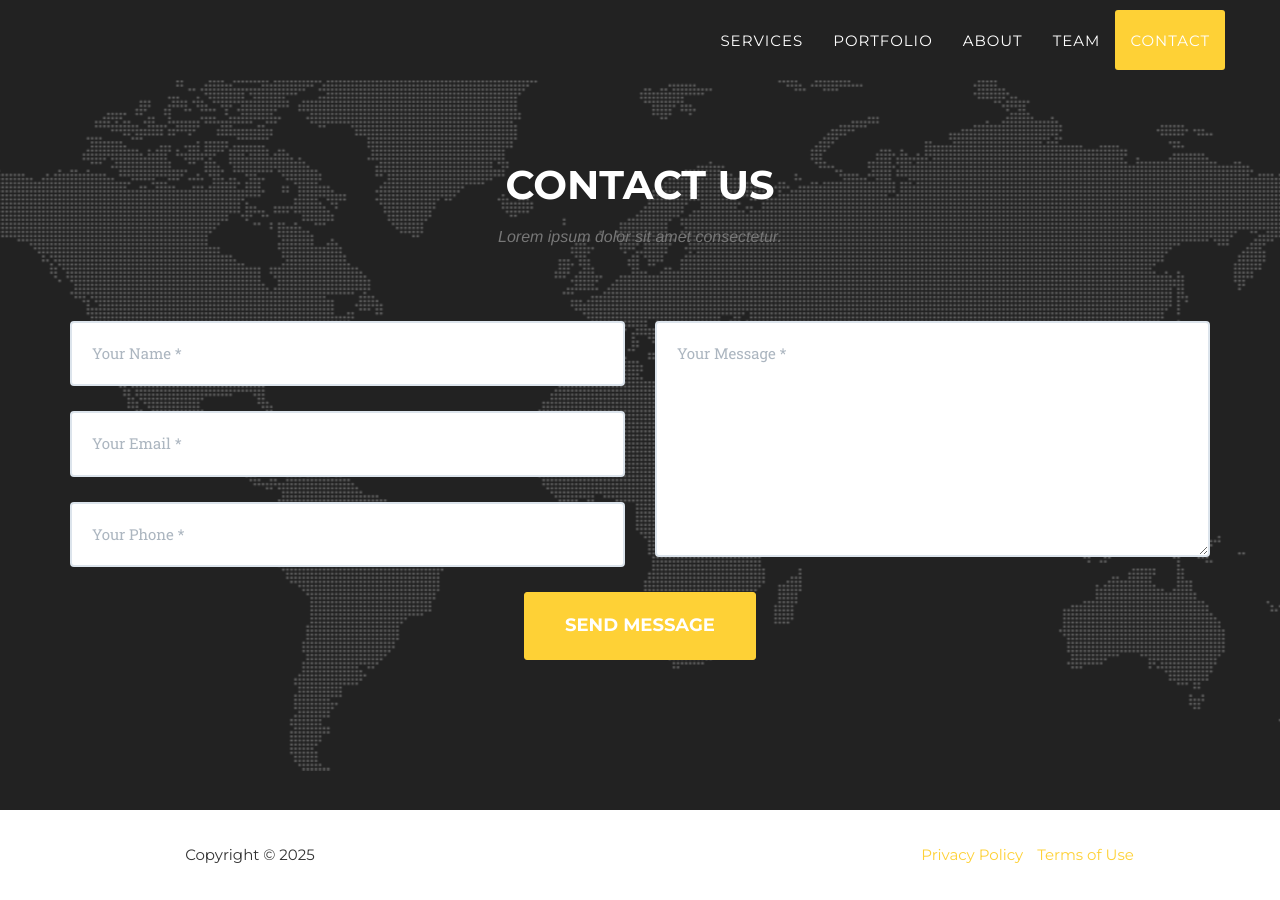
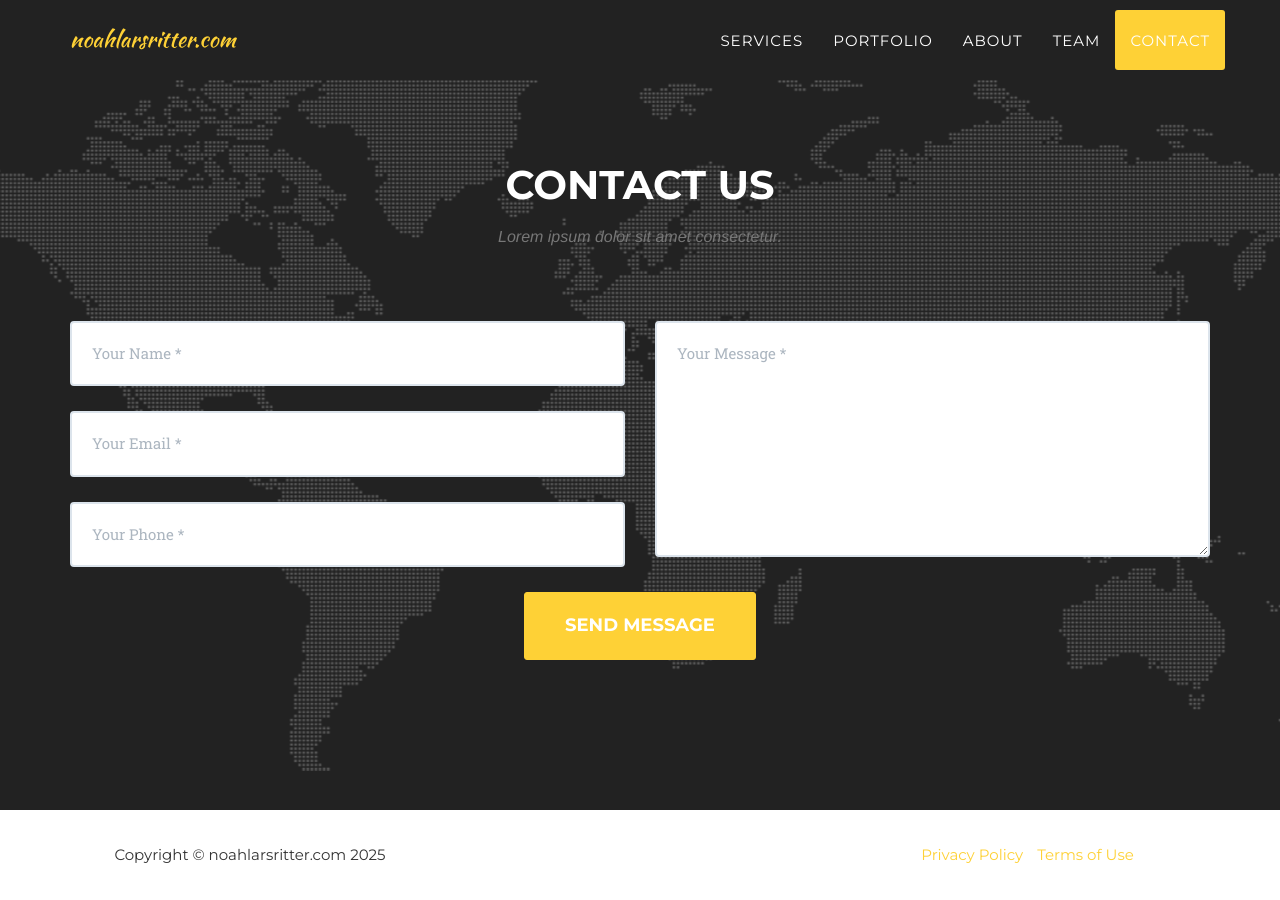
Before and after one commit to n2o2a2h/noahlarsritter.github.io, a Jekyll site: the page built from index.html, in a window 1280 px wide and 900 px high, scrolled down 5226 px. Built offline with Jekyll 4.4.1, drawn with Linux system fonts in a browser that asks for light colours; some web fonts are replaced.

Commit message:
Update _config.yml

```diff
--- a/_config.yml
+++ b/_config.yml
@@ -1,2 +1,4 @@
-url: "https://noahlarsritter.com"
-baseurl: ""
+title: noahlarsritter.com
+email: nlritter96@gmail.com
+description: >-
+  Filmmaker, photographer, and storyteller
```
